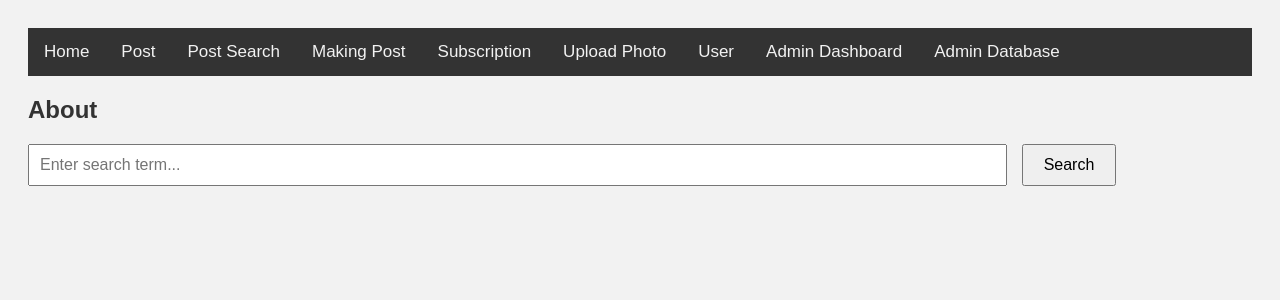
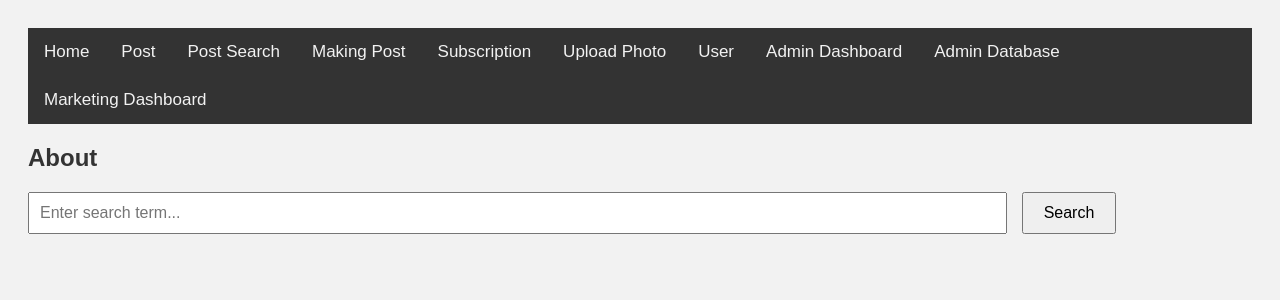
Before and after one commit to my-koala/CSS475Project, a PHP site: page /index.php in a window 1280 px wide. Shown: the top 300 px of the page. Run offline with PHP 8.4, Linux system fonts and the light colour scheme; a stand-in replaces the project's code that opens the database connection.

Commit message:
adding the files

```diff
--- a/PhotoLearn/header.inc.php
+++ b/PhotoLearn/header.inc.php
@@ -29,7 +29,7 @@
     <a href="admin_dashboard.php">Admin Dashboard</a>
     <a href="admin_database.php">Admin Database</a>
 
-    <!-- <a href="marketing_dashboard.php">Marketing Dashboard</a> -->
+    <a href="marketing_dashboard.php">Marketing Dashboard</a>
 
 
 </div>
```
Also changed, not shown: PhotoLearn/marketing_dashboard.php (added).
